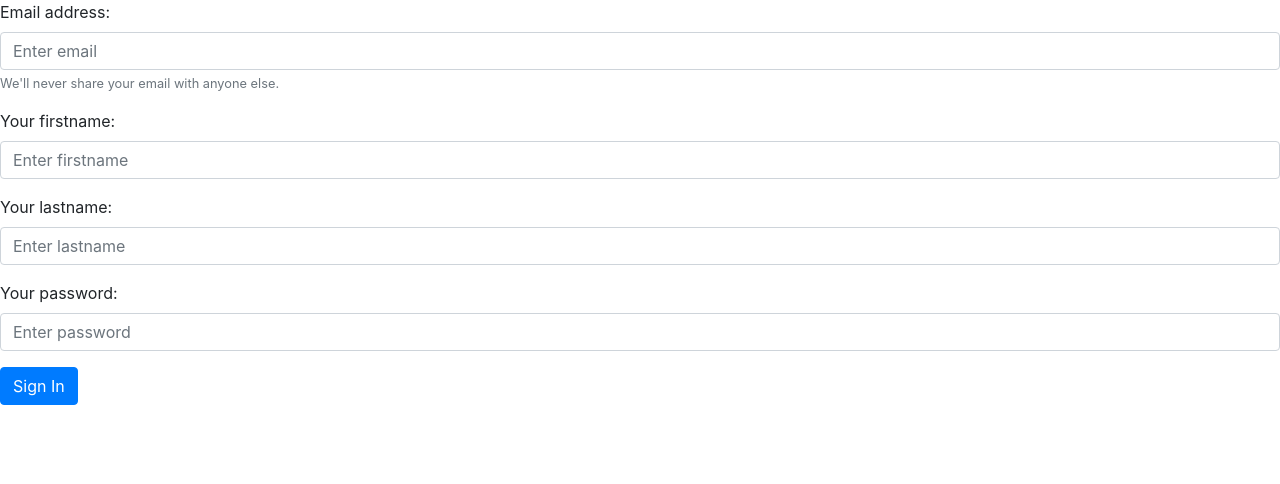
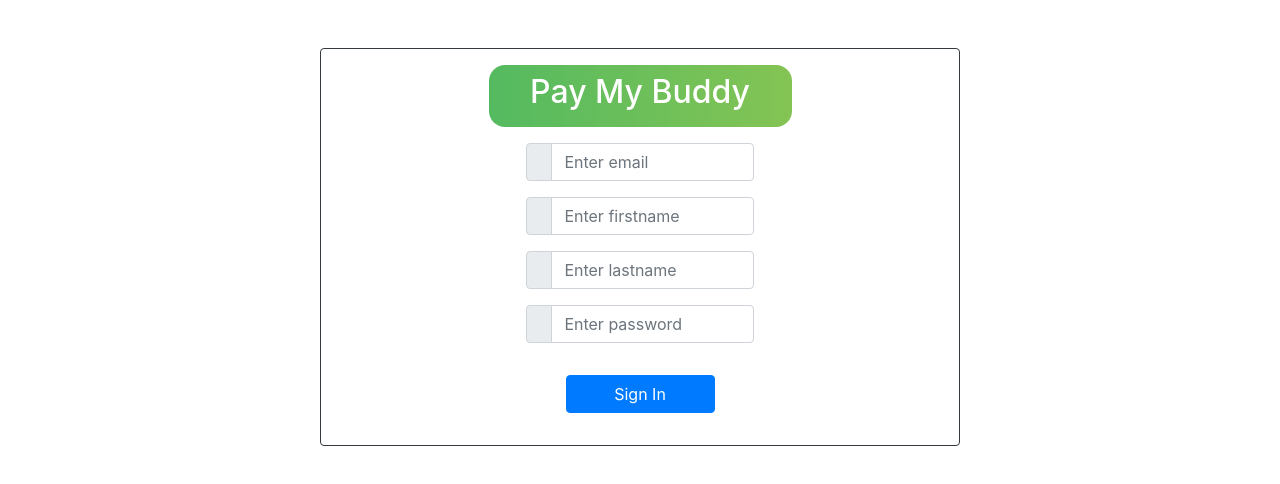
Before and after one commit to Achille-Deribreux/P6_Deribreux_Achille, a Vue app in the folder front-end/: page /#/signin in a window 1280 px wide. Shown: the top 484 px of the page. Built offline with nearby package versions, Linux system fonts and the light colour scheme.

Commit message:
design login & signIn form

```diff
--- a/front-end/package.json
+++ b/front-end/package.json
@@ -9,6 +9,10 @@
   },
   "dependencies": {
     "@babel/polyfill": "^7.11.5",
+    "@fortawesome/fontawesome-svg-core": "^1.3.0-beta2",
+    "@fortawesome/free-regular-svg-icons": "^6.0.0-beta2",
+    "@fortawesome/free-solid-svg-icons": "^6.0.0-beta2",
+    "@fortawesome/vue-fontawesome": "^2.0.6",
     "bootstrap": "^4.5.2",
     "bootstrap-vue": "^2.17.3",
     "core-js": "^3.6.5",
--- /dev/null
+++ b/front-end/src/components/PayMyBuddy.vue
@@ -0,0 +1,24 @@
+<template>
+  <div id="paymybuddyContainer">
+      <h2 id="paymybuddy">
+          Pay My Buddy
+      </h2>
+  </div>
+</template>
+
+<script>
+export default {
+    name: 'LogoPayMyBuddy'
+}
+</script>
+
+<style>
+#paymybuddyContainer{
+  background: linear-gradient(0.25turn,rgb(84,186,96),rgb(132,196,84));
+  padding: 0.5rem 0;
+  border-radius: 1rem;
+}
+#paymybuddy{
+  color: white;
+}
+</style>
--- a/front-end/src/components/loginForm.vue
+++ b/front-end/src/components/loginForm.vue
@@ -1,20 +1,41 @@
 <template>
-  <div>
-    <b-form @submit="onSubmit">
-      <b-form-group id="input-group-1" label="Email address:" label-for="input-1" description="We'll never share your email with anyone else.">
-        <b-form-input id="input-1" v-model="email" type="email" placeholder="Enter email" required></b-form-input>
-      </b-form-group>
 
-      <b-form-group id="input-group-2" label="Your password:" label-for="input-2">
-        <b-form-input id="input-2" v-model="password" type="password" placeholder="Enter password" required></b-form-input>
-      </b-form-group>
+  <b-container class="w-50 border rounded mt-5 p-3 border-dark">
+    <div class="w-50 text-center mx-auto">
+      <PayMyBuddy />
+    </div>
+    <b-form @submit="onSubmit" class="text-center">
 
-      <b-button type="submit" variant="primary">Login</b-button>
+      <b-row class="w-50 mx-auto text-center m-3">
+            <b-input-group class="w-75 mx-auto">
+               <b-input-group-prepend is-text>
+                  <font-awesome-icon icon="fa-solid fa-envelope-open" />
+                </b-input-group-prepend>
+              <b-form-input id="input-1" v-model="email" type="email" placeholder="Enter email" required></b-form-input>
+            </b-input-group>
+      </b-row>
+
+      <b-row class="w-50 mx-auto text-center m-3">
+              <b-input-group class="w-75 mx-auto">
+                <b-input-group-prepend is-text>
+                  <font-awesome-icon icon="fa-solid fa-key" />
+                </b-input-group-prepend>
+                <b-form-input id="input-2" v-model="password" type="password" placeholder="Enter password" required></b-form-input>
+              </b-input-group>
+      </b-row>
+
+      <b-form-row class="mx-auto center">
+        <b-col class="mx-auto text-center my-3">
+          <b-button class="mx-auto text-center w-25" type="submit" variant="primary">Login</b-button>
+        </b-col>
+      </b-form-row>
     </b-form>
-  </div>
+  </b-container>
 </template>
 
 <script>
+ import PayMyBuddy from '../components/PayMyBuddy.vue'
+
 export default {
     name: 'LoginForm',
     data() {
@@ -23,6 +44,9 @@ export default {
           password:''
       }
     },
+    components : {
+     PayMyBuddy
+   },
     methods: {
       onSubmit(event) {
         event.preventDefault()
@@ -42,6 +66,7 @@ export default {
        .then(response => response.json())
         .then((response) => {
             console.log(response);
+            this.$router.push('home');
         })
         .catch(function(error) {
             alert('Il y a eu un problème avec l\'opération fetch: ' + error.message);
--- a/front-end/src/components/signinForm.vue
+++ b/front-end/src/components/signinForm.vue
@@ -1,28 +1,57 @@
 <template>
-  <div>
+  <b-container class="w-50 border rounded mt-5 p-3 border-dark">
+    <div class="w-50 text-center mx-auto">
+      <PayMyBuddy />
+    </div>
+
     <b-form @submit="onSubmit">
-      <b-form-group id="input-group-1" label="Email address:" label-for="input-1" description="We'll never share your email with anyone else.">
-        <b-form-input id="input-1" v-model="email" type="email" placeholder="Enter email" required></b-form-input>
-      </b-form-group>
+      <b-row class="w-50 mx-auto text-center m-3">
+        <b-input-group class="w-75 mx-auto">
+          <b-input-group-prepend is-text>
+            <font-awesome-icon icon="fa-solid fa-envelope-open" />
+          </b-input-group-prepend>
+          <b-form-input id="input-1" v-model="email" type="email" placeholder="Enter email" required></b-form-input>
+        </b-input-group>
+      </b-row>
 
-      <b-form-group id="input-group-2" label="Your firstname:" label-for="input-2">
-        <b-form-input id="input-2" v-model="firstname" placeholder="Enter firstname" required></b-form-input>
-      </b-form-group>
+      <b-row class="w-50 mx-auto text-center m-3">
+        <b-input-group class="w-75 mx-auto">
+          <b-input-group-prepend is-text>
+              <font-awesome-icon icon="fa-solid fa-user" />
+          </b-input-group-prepend>
+          <b-form-input id="input-2" v-model="firstname" placeholder="Enter firstname" required></b-form-input>
+        </b-input-group>
+      </b-row>
 
-      <b-form-group id="input-group-3" label="Your lastname:" label-for="input-3">
-        <b-form-input id="input-3" v-model="lastname" placeholder="Enter lastname" required></b-form-input>
-      </b-form-group>
+      <b-row class="w-50 mx-auto text-center m-3">
+        <b-input-group class="w-75 mx-auto">
+          <b-input-group-prepend is-text>
+              <font-awesome-icon icon="fa-solid fa-user" />
+          </b-input-group-prepend>
+          <b-form-input id="input-3" v-model="lastname" placeholder="Enter lastname" required></b-form-input>
+        </b-input-group>
+      </b-row>
 
-      <b-form-group id="input-group-4" label="Your password:" label-for="input-4">
-        <b-form-input id="input-4" v-model="password" type="password" placeholder="Enter password" required></b-form-input>
-      </b-form-group>
+      <b-row class="w-50 mx-auto text-center m-3">
+        <b-input-group class="w-75 mx-auto">
+          <b-input-group-prepend is-text>
+              <font-awesome-icon icon="fa-solid fa-key" />
+          </b-input-group-prepend>
+          <b-form-input id="input-4" v-model="password" type="password" placeholder="Enter password" required></b-form-input>
+        </b-input-group>
+      </b-row>
 
-      <b-button type="submit" variant="primary">Sign In</b-button>
+      <b-form-row class="mx-auto center">
+        <b-col class="mx-auto text-center my-3">
+          <b-button type="submit" class="mx-auto text-center w-25" variant="primary">Sign In</b-button>
+        </b-col>
+      </b-form-row>
     </b-form>
-  </div>
+  </b-container>
 </template>
 
 <script>
+import PayMyBuddy from '../components/PayMyBuddy.vue'
 export default {
     name: 'signinForm',
     data() {
@@ -33,6 +62,9 @@ export default {
           password:''
       }
     },
+    components : {
+     PayMyBuddy
+   },
     methods: {
       onSubmit(event) {
         event.preventDefault()
@@ -54,6 +86,7 @@ export default {
        .then(response => response.json())
         .then((response) => {
             console.log(response);
+            this.$router.push('home');
         })
         .catch(function(error) {
             alert('Il y a eu un problème avec l\'opération fetch: ' + error.message);
--- a/front-end/src/main.js
+++ b/front-end/src/main.js
@@ -6,6 +6,25 @@ import App from './App.vue'
 import router from './router'
 import store from './store'
 
+/* import the fontawesome core */
+import { library } from '@fortawesome/fontawesome-svg-core'
+
+/* import specific icons */
+import { faEnvelopeOpen } from '@fortawesome/free-solid-svg-icons'
+import { faKey } from '@fortawesome/free-solid-svg-icons'
+import { faUser } from '@fortawesome/free-solid-svg-icons'
+
+/* import font awesome icon component */
+import { FontAwesomeIcon } from '@fortawesome/vue-fontawesome'
+
+/* add icons to the library */
+library.add(faEnvelopeOpen)
+library.add(faKey)
+library.add(faUser)
+
+/* add font awesome icon component */
+Vue.component('font-awesome-icon', FontAwesomeIcon)
+
 Vue.config.productionTip = false
 
 new Vue({
--- a/front-end/src/router/index.js
+++ b/front-end/src/router/index.js
@@ -2,6 +2,7 @@ import Vue from 'vue'
 import VueRouter from 'vue-router'
 import Login from '../views/Login.vue'
 import Signin from '../views/Signin.vue'
+import Home from '../views/Home.vue'
 
 Vue.use(VueRouter)
 
@@ -15,6 +16,11 @@ const routes = [
     path: '/signin',
     name: 'Signin',
     component : Signin
+  },
+  {
+    path: '/home',
+    name: 'Home',
+    component: Home
   }
 ]
 
--- /dev/null
+++ b/front-end/src/views/Home.vue
@@ -0,0 +1,15 @@
+<template>
+  <div>
+      <h1>HOME PAGE</h1>
+  </div>
+</template>
+
+<script>
+export default {
+
+}
+</script>
+
+<style>
+
+</style>
```
Also changed, not shown: 1 other file (tests, documents, lock files or other folders).
